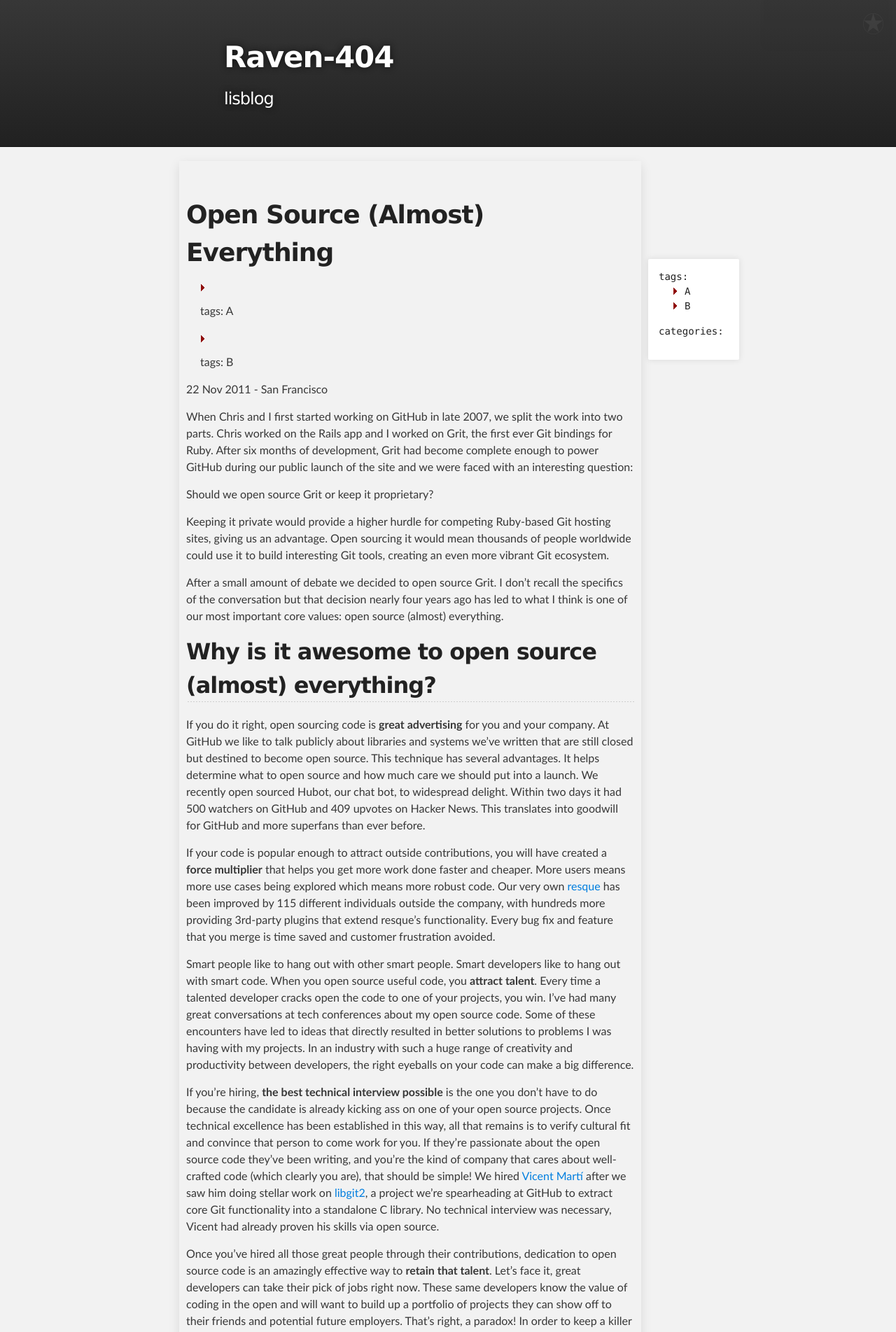
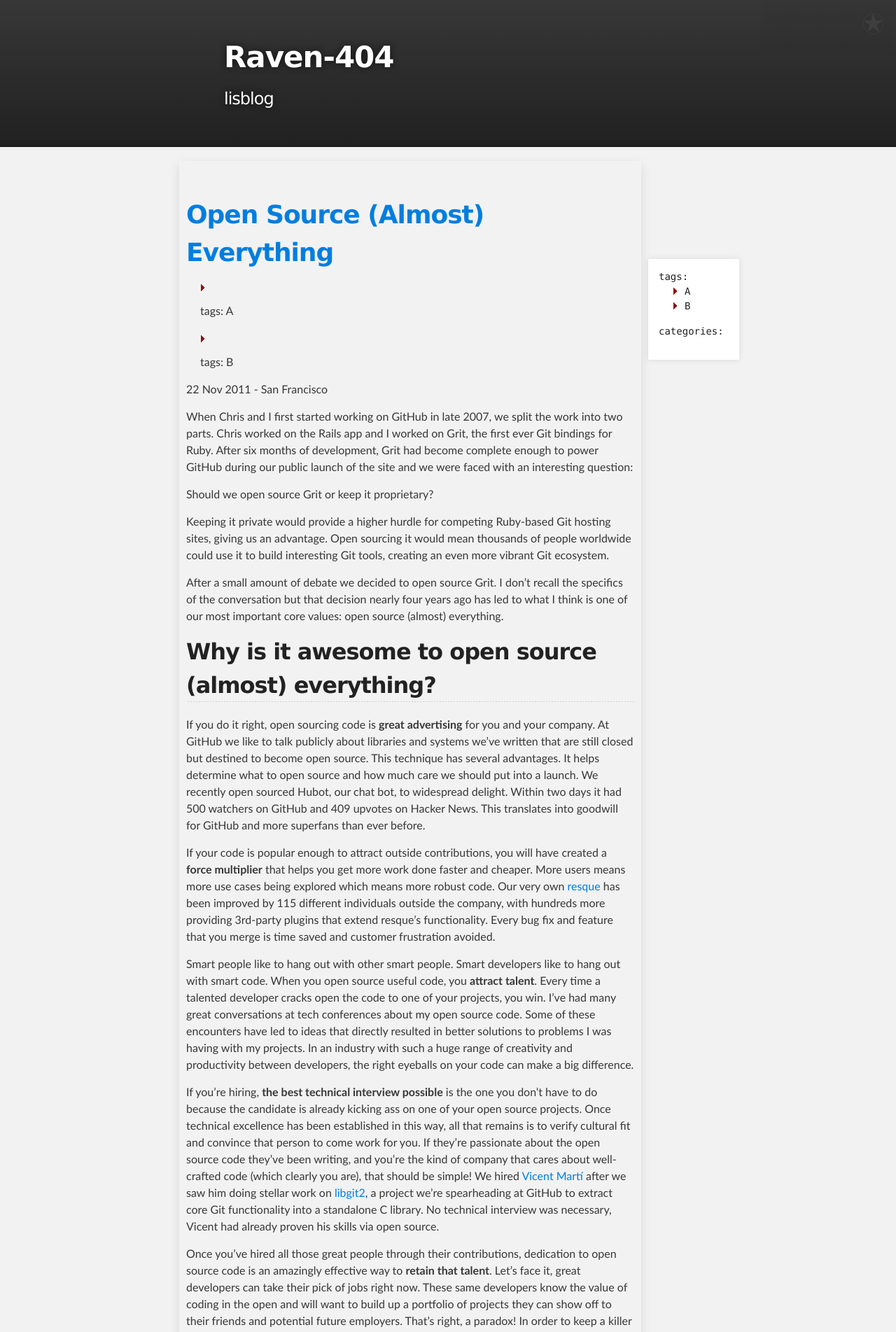
Before and after one commit to tonlog/tonlog.github.io, a Jekyll site: the page built from _posts/2011-11-22-open-source-everything.md, in a window 1280 px wide. Shown: the top 1903 px of the page at 70% size. Built offline with Jekyll 4.4.1, drawn with Linux system fonts in a browser that asks for light colours; Markdown is read by kramdown in place of the engine named in the settings.

Commit message:
Update 2011-11-22-open-source-everything.md

```diff
--- a/_posts/2011-11-22-open-source-everything.md
+++ b/_posts/2011-11-22-open-source-everything.md
@@ -4,7 +4,7 @@
 tags: ['A', 'B']
 ---
 
-{{ page.title }}
+[{{ page.title }}]({{ site.baseurl }}{{ page.url }})
 ================
 
 {% for i in page.tags %}
```
